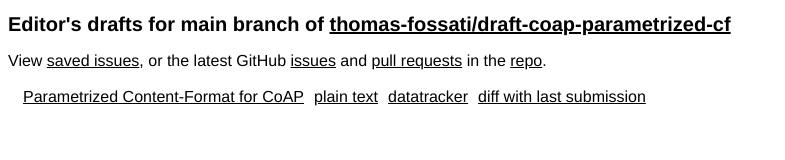
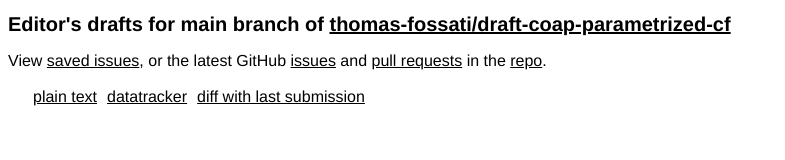
Before and after one commit to thomas-fossati/draft-coap-parametrized-cf, a plain HTML site: page index.html in a window 1280 px wide. Shown: the whole page, without its empty margins (0-785 px from the left). Drawn offline with Linux system fonts and the light colour scheme.

Commit message:
Script updating gh-pages from d207179. [ci skip]

```diff
--- a/index.html
+++ b/index.html
@@ -17,8 +17,8 @@
     <p>View <a href="issues.html">saved issues</a>, or the latest GitHub <a href="https://github.com/thomas-fossati/draft-coap-parametrized-cf/issues">issues</a> and <a href="https://github.com/thomas-fossati/draft-coap-parametrized-cf/pulls">pull requests</a> in the <a href="https://github.com/thomas-fossati/draft-coap-parametrized-cf">repo</a>.</p>
     <table id="branch-main">
       <tr>
-        <td><a href="./draft-fossati-core-parametrized-cf.html" class="html draft-fossati-core-parametrized-cf" title="Parametrized Content-Format for CoAP (HTML)">Parametrized Content-Format for CoAP</a></td>
-        <td><a href="./draft-fossati-core-parametrized-cf.txt" class="txt draft-fossati-core-parametrized-cf" title="Parametrized Content-Format for CoAP (Text)">plain text</a></td>
+        <td><a href="./draft-fossati-core-parametrized-cf.html" class="html draft-fossati-core-parametrized-cf" title=" (HTML)"></a></td>
+        <td><a href="./draft-fossati-core-parametrized-cf.txt" class="txt draft-fossati-core-parametrized-cf" title=" (Text)">plain text</a></td>
         <td><a href="https://datatracker.ietf.org/doc/draft-fossati-core-parametrized-cf" class="dt draft-fossati-core-parametrized-cf" title="Datatracker for draft-fossati-core-parametrized-cf">datatracker</a></td>
         <td><a href="https://www.ietf.org/rfcdiff?url1=draft-fossati-core-parametrized-cf&amp;url2=https://thomas-fossati.github.io/draft-coap-parametrized-cf/draft-fossati-core-parametrized-cf.txt" class="diff draft-fossati-core-parametrized-cf">diff with last submission</a></td>
         <td></td>
```
Also changed, not shown: draft-fossati-core-parametrized-cf.html (+10 -11 lines), draft-fossati-core-parametrized-cf.txt.
